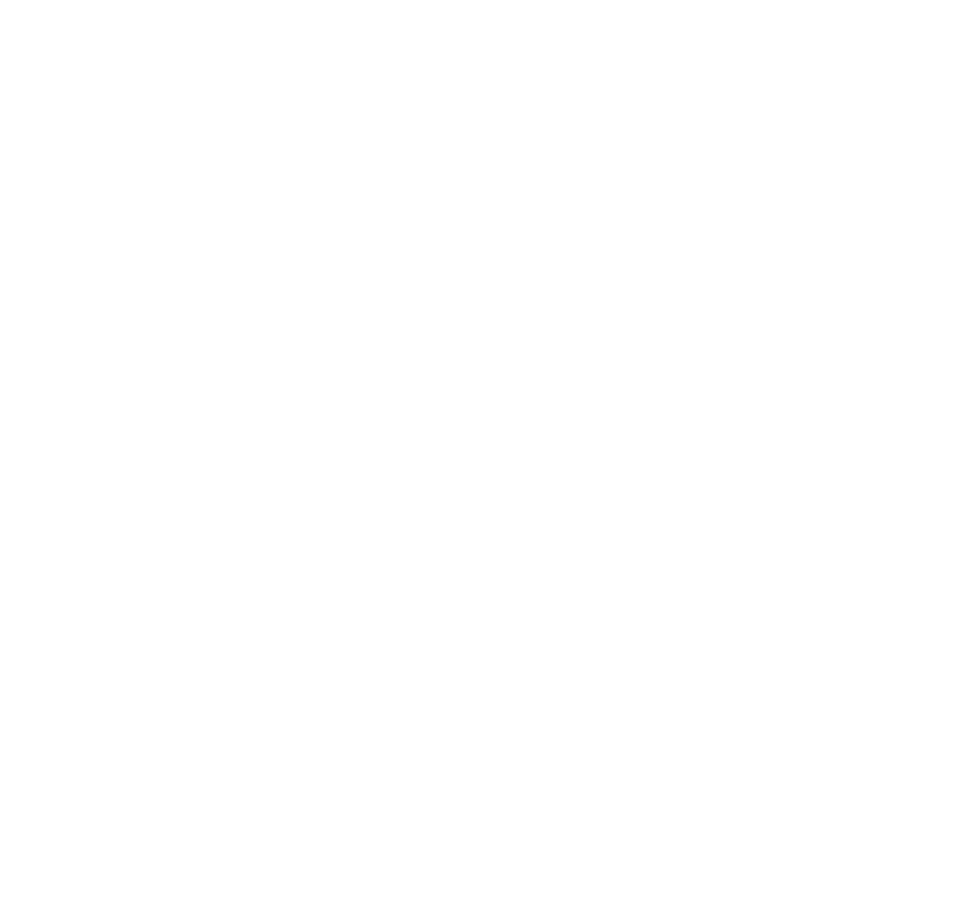
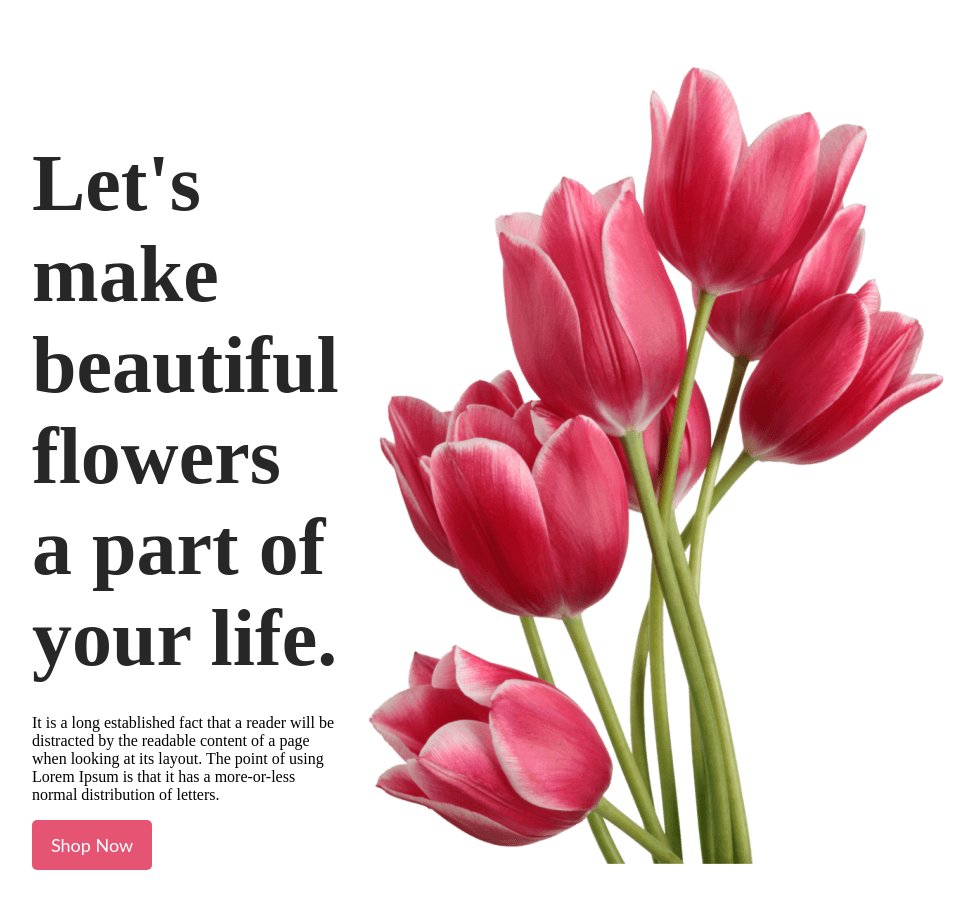
Before and after one commit to shahrier-nahin/flower-shop, a plain HTML site: page index.html in a window 1280 px wide. Shown: the whole page, without its empty margins (216-1191 px from the left). Before the commit the page ends 800 px from the top, so only its background shows below. Drawn offline with Linux system fonts and the light colour scheme.

Commit message:
Banner Created

```diff
--- a/index.html
+++ b/index.html
@@ -4,8 +4,31 @@
     <meta charset="UTF-8">
     <meta name="viewport" content="width=device-width, initial-scale=1.0">
     <title>Flower Shop</title>
+
+    <link rel="preconnect" href="https://fonts.googleapis.com">
+<link rel="preconnect" href="https://fonts.gstatic.com" crossorigin>
+<link href="https://fonts.googleapis.com/css2?family=Open+Sans:wght@700&display=swap" rel="stylesheet">
+
+<link rel="stylesheet"href="styles.css">
+
 </head>
 <body>
+    <header class = "header">
+        <div class="banner">
+            <h3 class="banner-title">Let's make beautiful flowers a part of your life.</h3>
+            <p>It is a long established fact that a reader will be distracted by the readable content of a page when looking at its layout. The point of using Lorem Ipsum is that it has a more-or-less normal distribution of letters.</p>
+            <button class = "btn-primary">Shop Now</button>
+        </div>
+        <img class = "banner-pic" src="assets/pngwing 10.png" alt ="">
 
+    </header>
+    <main>
+
+
+    </main>
+    <footer>
+
+
+    </footer>
 </body>
 </html>
--- /dev/null
+++ b/styles.css
@@ -0,0 +1,41 @@
+/*Shared Styles*/
+.body{
+    font-family: 'Open Sans', sans-serif;
+}
+/*Header related styles*/
+.header{
+    background-color: white;
+}
+
+.header{
+    display: flex;
+    align-items: center;
+    padding: 50px 240px 50px 240px;
+    justify-content: space-between;
+}
+.banner{
+    max-width: 500px;
+}
+
+.banner-title{
+    color: #272727;
+    font-size: 80px;
+    margin-bottom: 30px;
+}
+
+.banner-pic{
+    width: 635px;
+    height: 800px;
+}
+
+/*Button related styles*/
+.btn-primary{
+    border-radius: 5px;
+    background: #E55473;
+    border: 0;
+    color: #FFF;
+    font-family: Lato;
+    font-size: 18px;
+    width: 120px;
+    height: 50px;
+}
```
Also changed, not shown: assets/Flower 01.png (added), assets/Group 57.png (added), assets/Group 58.png (added), assets/Group 59.png (added), assets/Rectangle 4.png (added), assets/Rectangle 5.png (added), assets/Rectangle 6.png (added), assets/Rectangle 9.png (added), assets/pngwing 10.png (added), assets/pngwing 5.png (added), assets/pngwing 6.png (added), assets/pngwing 7.png (added), assets/pngwing 8.png (added).
